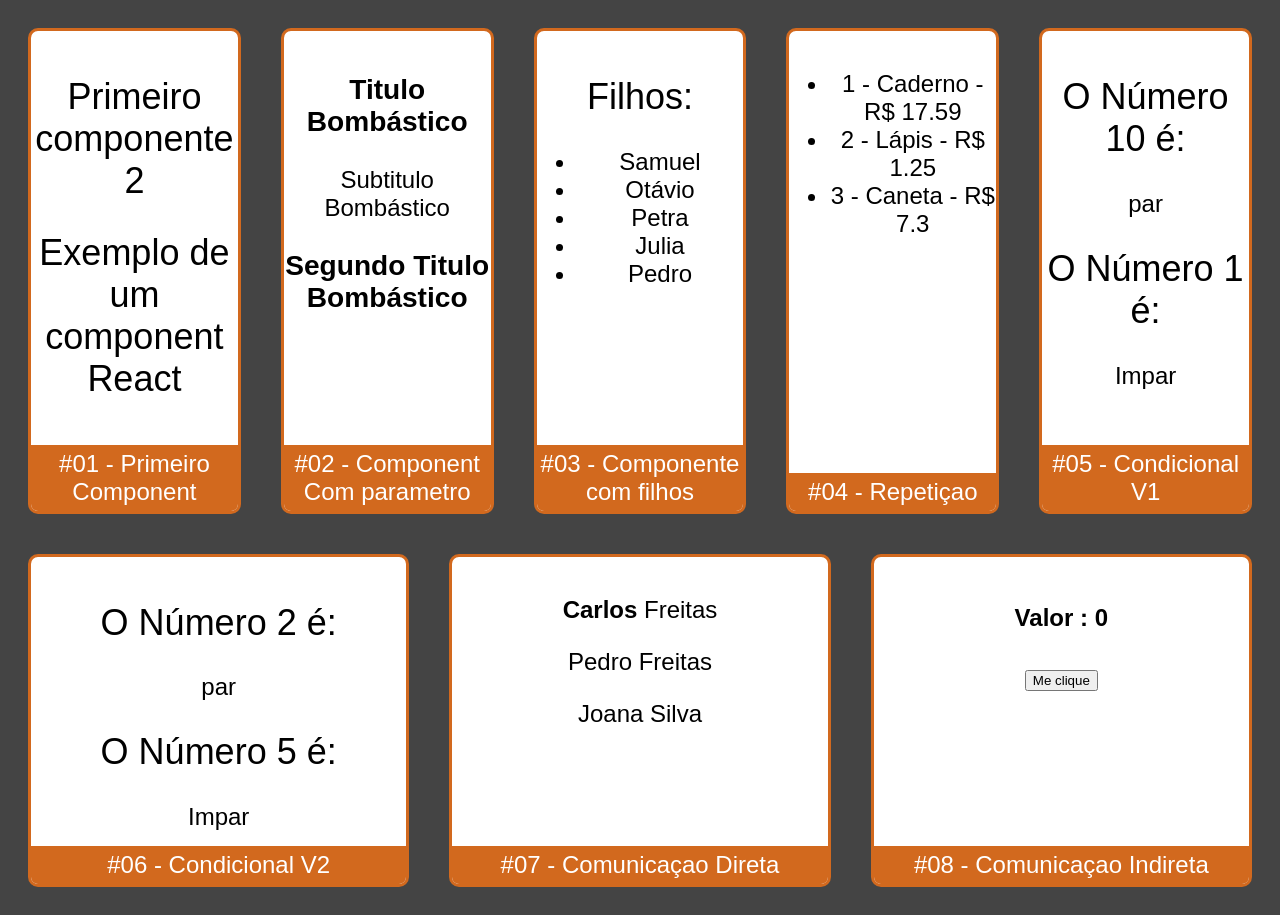
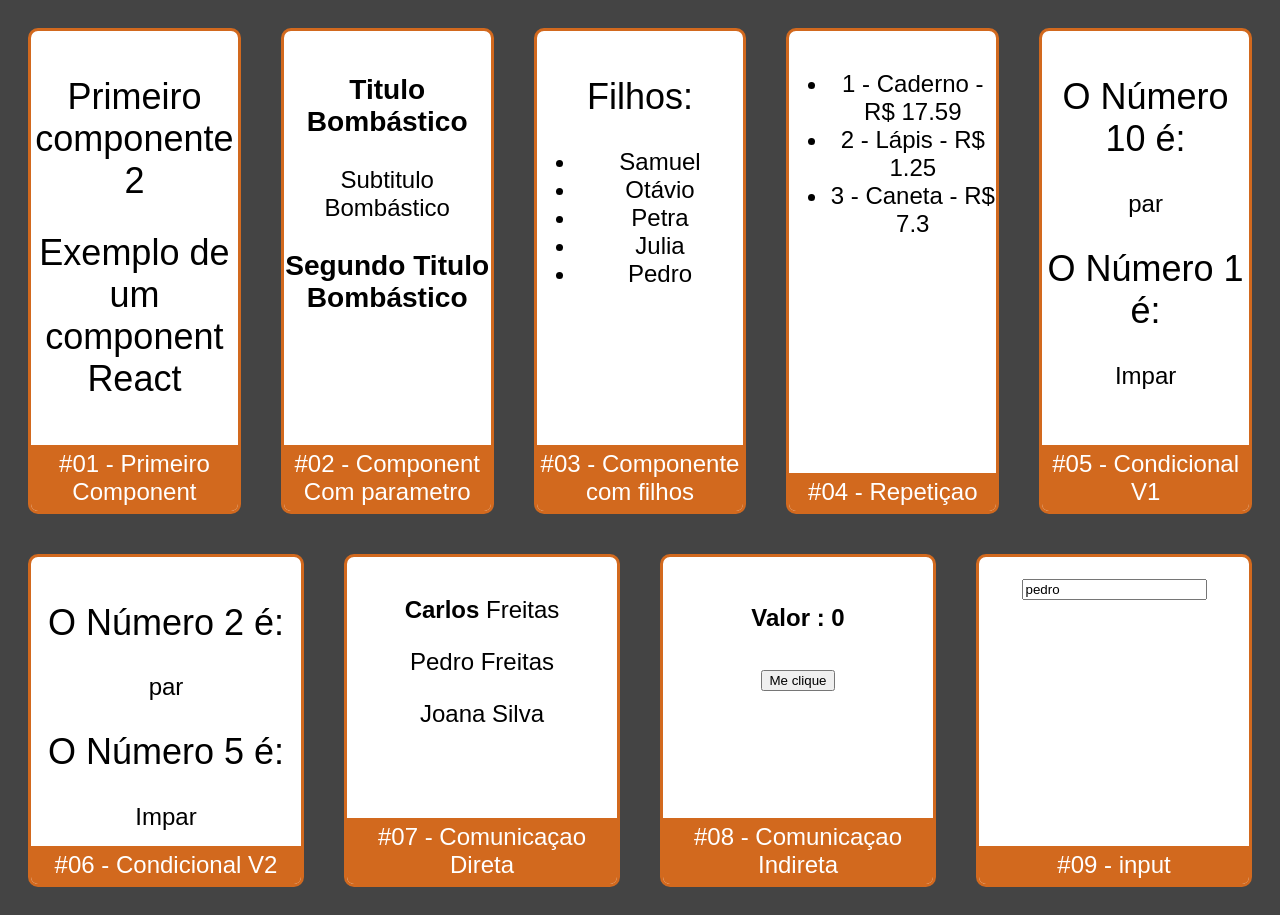
Before and after one commit to Samuel-Ricardo/Masterclass-React, a React (Create React App) app in the folder masterclass-react/: page / in a window 1280 px wide. Built offline with nearby package versions, Linux system fonts and the light colour scheme.

Commit message:
ReadOnly

```diff
--- a/masterclass-react/src/App.jsx
+++ b/masterclass-react/src/App.jsx
@@ -12,6 +12,7 @@ import Condicional from './Components/Basic/Condicional'
 import CondicionalComIf from './Components/Basic/CondicionalComIf'
 import Parent from'./Components/Communication/Direct/Parent'
 import Super from './Components/Communication/Indirect/Super'
+import Form from './Components/Input/Form'
 
 export default props =>
 
@@ -93,5 +94,10 @@ export default props =>
 
         </Card>
 
+        <Card   title='#09 - input' color='#D2691E'>
+
+            <Form/>
+
+        </Card>
 
     </div>
--- a/masterclass-react/src/Components/Input/Form.jsx
+++ b/masterclass-react/src/Components/Input/Form.jsx
@@ -6,6 +6,6 @@ export default porps => {
 
     return(
 
-        <input type='text' value = {name}></input>
+        <input type='text' value = {name} readOnly></input>
     )
 }
```
Also changed, not shown: 1 other file (tests, documents, lock files or other folders).
